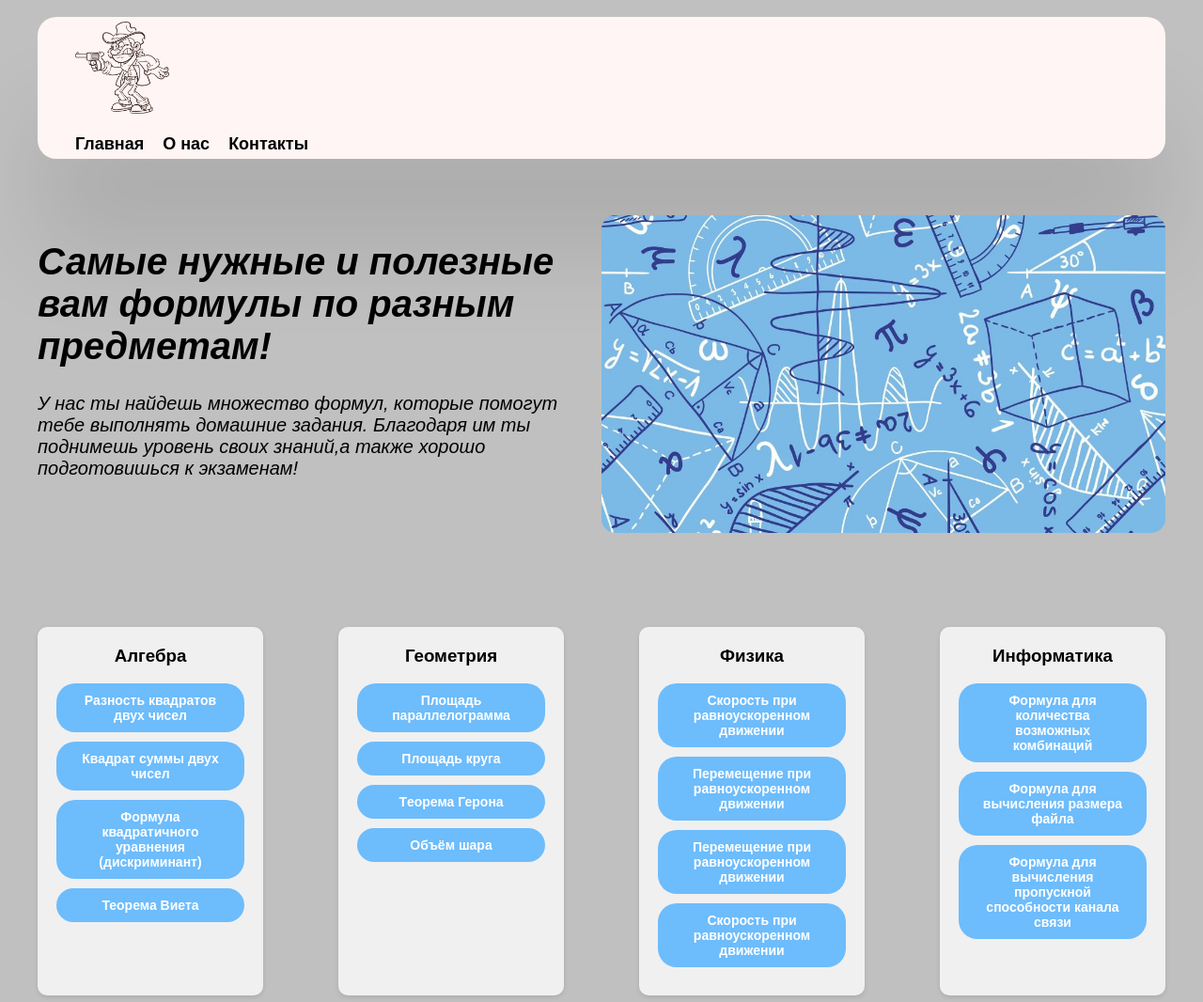
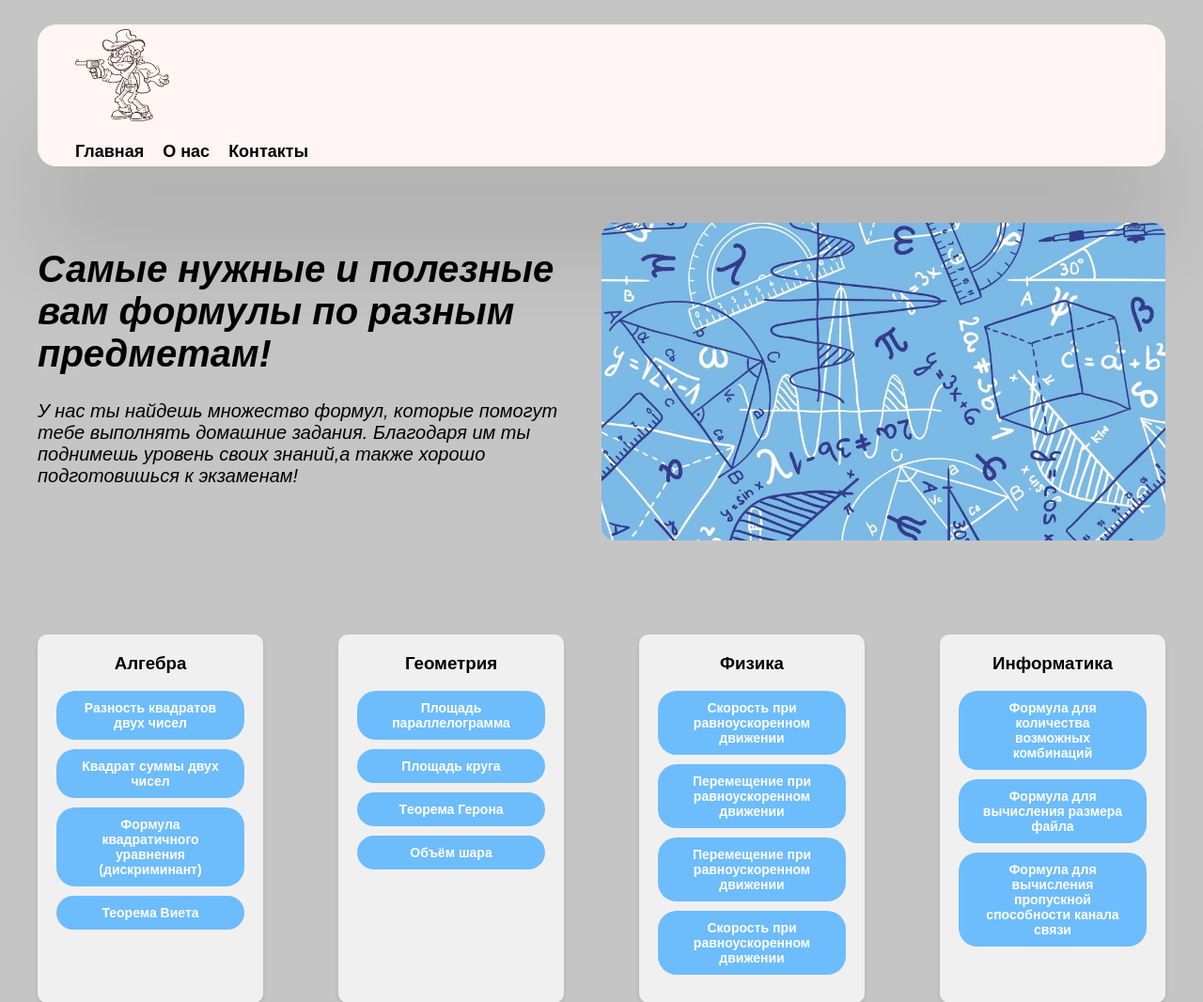
Before and after one commit to deta7171/chipa_chapa, a Flask app: page / in a window 1280 px wide. Shown: the top 1066 px of the page at 94% size. Run offline with Flask 3, Linux system fonts and the light colour scheme; data comes from the database, SQL or seed files in the repository.

Commit message:
make background collor

```diff
--- a/templates/index.html
+++ b/templates/index.html
@@ -9,9 +9,8 @@
     <title>{% block title%}FormulWorld - все про формулы.{% endblock %}</title>
     <style>
         body {
-            background-color: #c0c0c0; /* Оранжевый фон */
-            margin: 0; /* Убираем отступы по умолчанию */
-            height: 100vh; /* На всю высоту экрана */
+            background-color: #c5c5c5;
+            height: 100vh; /* На фулл экран */
         }
     </style>
 </head>
```
